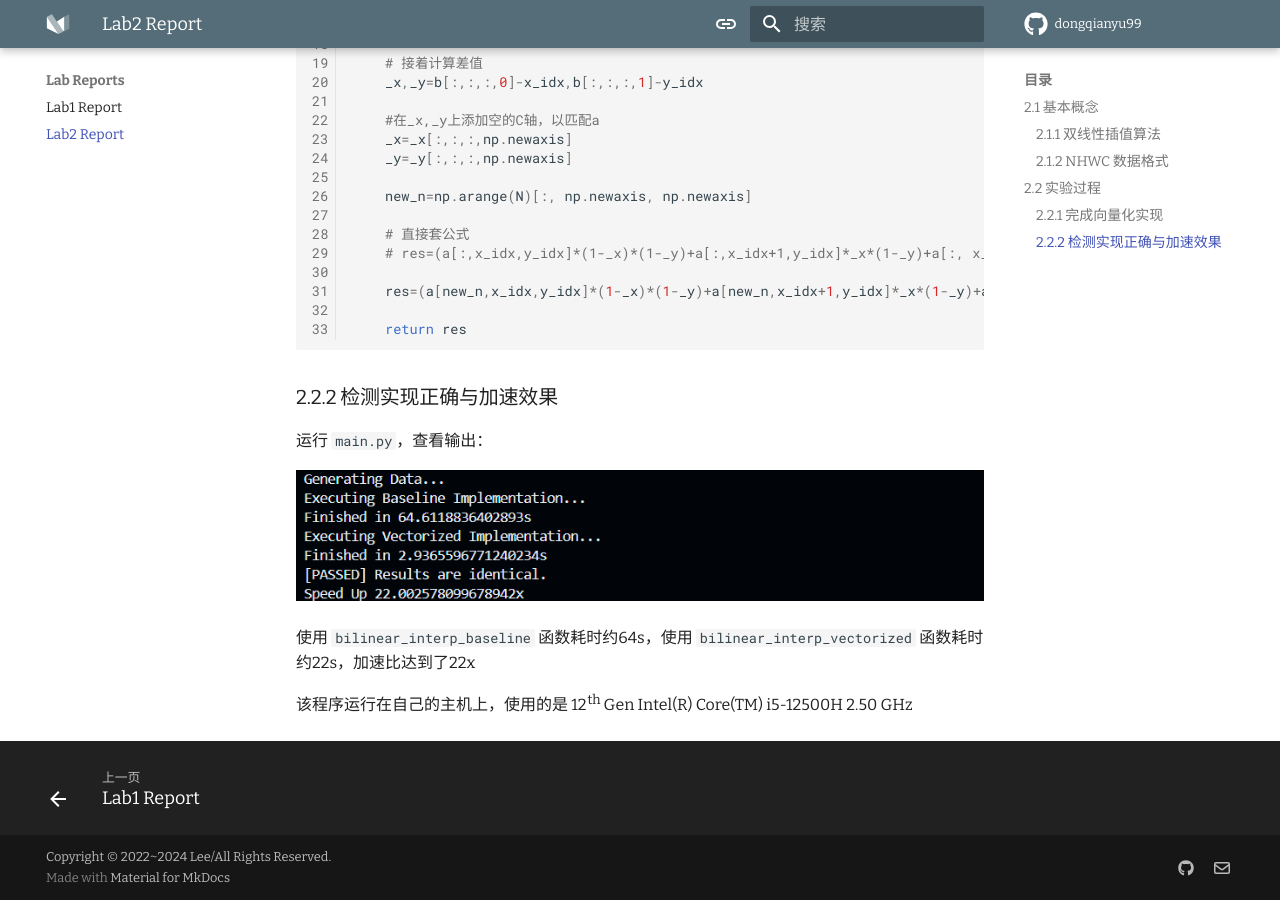
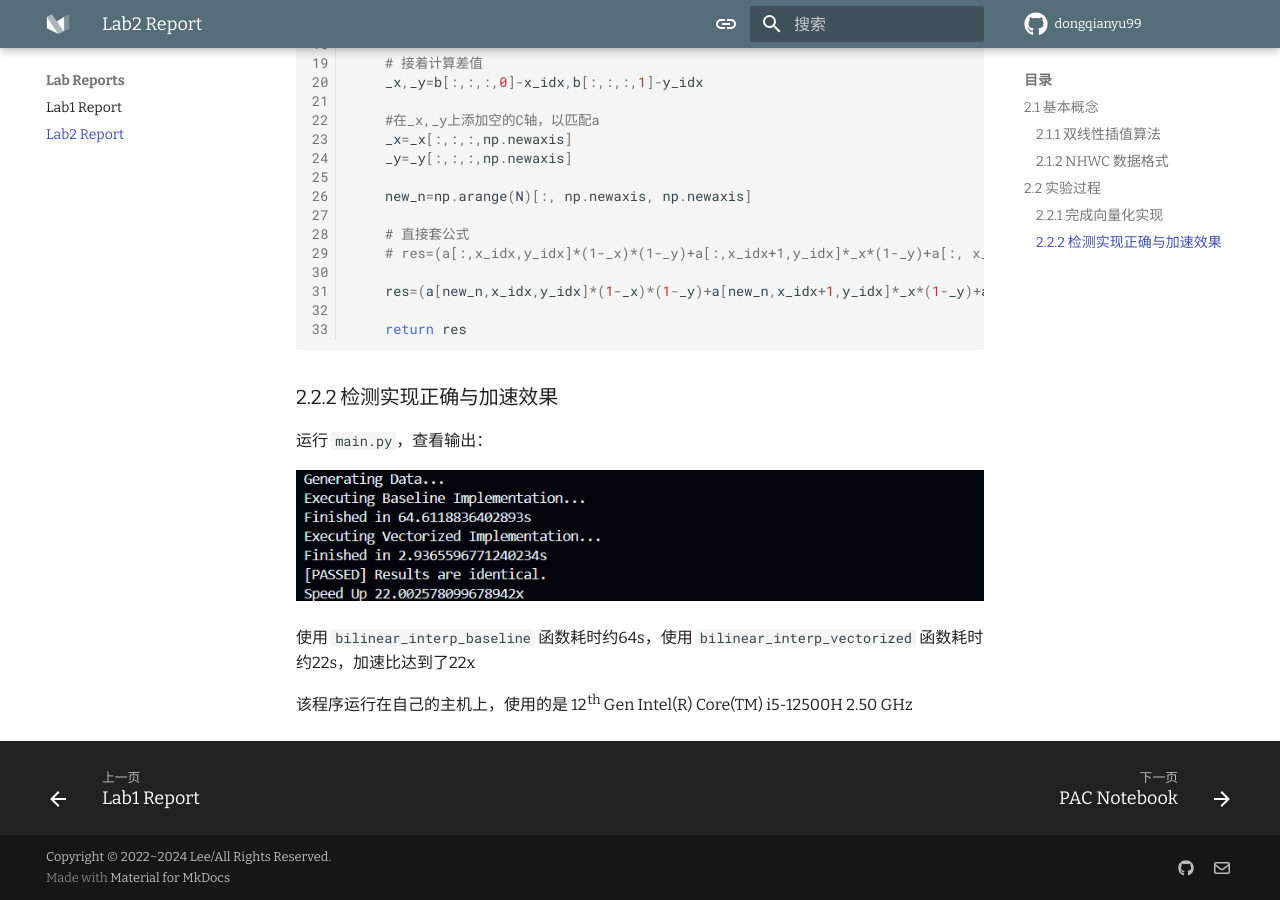
Before and after one commit to dongqianyu99/dongqianyu-blog, an MkDocs documentation site: the page built from docs/Lab Reports/lab2 report/lab2 report.md, in a window 1280 px wide and 900 px high, scrolled down 3690 px. Built offline with MkDocs 1.6.1 and Material for MkDocs 9.7.7, drawn with Linux system fonts in a browser that asks for light colours; comment, search, counter and statistics services are not loaded; a style sheet for code colours, icons or effects is not loaded.

Commit message:
Adding some settings to the blog

```diff
--- a/mkdocs.yml
+++ b/mkdocs.yml
@@ -75,7 +75,7 @@ nav:   #目录
   - Lab Reports:
     - Lab1 Report: Lab Reports/lab1 report/lab1 report.md
     - Lab2 Report: Lab Reports/lab2 report/lab2 report.md
-  - PAC Notebook: PAC Notebook.md
+  - PAC Notebook: PAC Note/PAC Notebook.md
 
 copyright: Copyright &copy; 2022~2024 Lee/All Rights Reserved. # 左下角的版权声明
 
```
